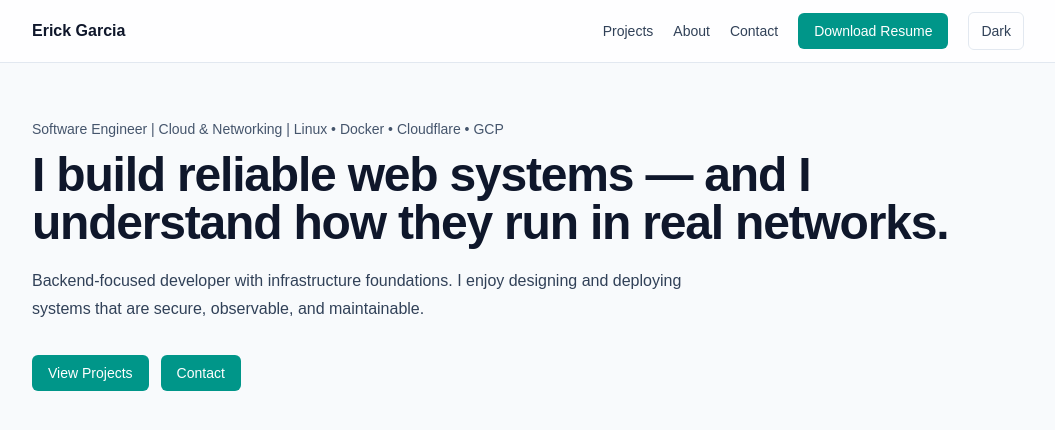
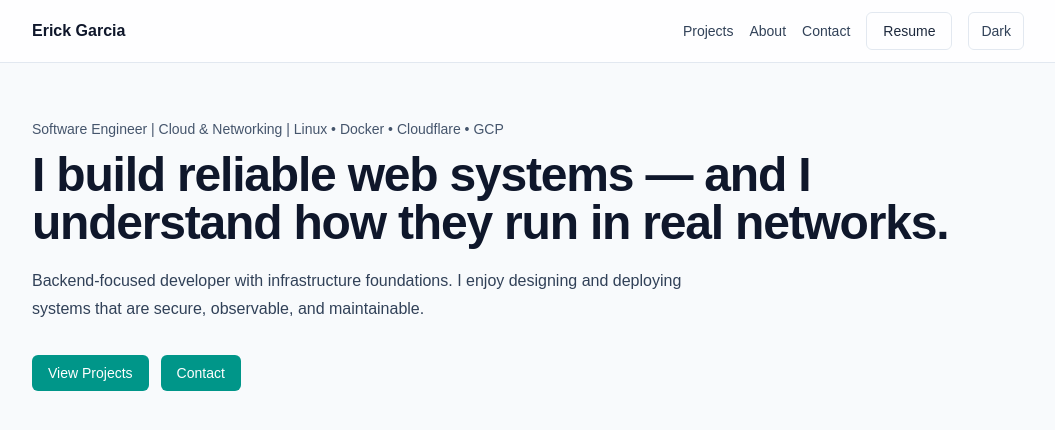
Before and after one commit to eggarcia98/portfolio, a Next.js app: page / in a window 1280 px wide. Shown: the top 430 px of the page, without its empty margins (112-1167 px from the left). Built offline with nearby package versions, Linux system fonts and the light colour scheme.

Commit message:
refactor: simplify NavLink component and update navbar styles

```diff
--- a/src/components/navbar.tsx
+++ b/src/components/navbar.tsx
@@ -8,10 +8,7 @@ const NavLink = ({
     href: string;
     children: React.ReactNode;
 }) => (
-    <Link
-        href={href}
-        className="text-sm text-slate-700 hover:text-slate-900 dark:text-slate-200 dark:hover:text-white"
-    >
+    <Link href={href} className="navlink">
         {children}
     </Link>
 );
@@ -19,24 +16,27 @@ const NavLink = ({
 export function Navbar() {
     return (
         <header className="border-b border-slate-200 bg-white/80 backdrop-blur dark:border-slate-800 dark:bg-slate-950/70">
-            <div className="mx-auto flex max-w-5xl items-center justify-between px-4 py-3">
+            <div className="container-page flex items-center justify-between py-3">
                 <Link
                     href="/"
                     className="font-semibold text-slate-900 dark:text-white"
                 >
                     Erick Garcia
                 </Link>
-                <nav className="flex items-center gap-5">
+
+                <nav className="flex items-center gap-4">
                     <NavLink href="/projects">Projects</NavLink>
                     <NavLink href="/about">About</NavLink>
                     <NavLink href="/contact">Contact</NavLink>
+
                     <a
                         href="/Erick_Garcia_Resume.pdf"
                         download
-                        className="btn btn-primary"
+                        className="btn btn-secondary"
                     >
-                        Download Resume
+                        Resume
                     </a>
+
                     <ThemeToggle />
                 </nav>
             </div>
```
